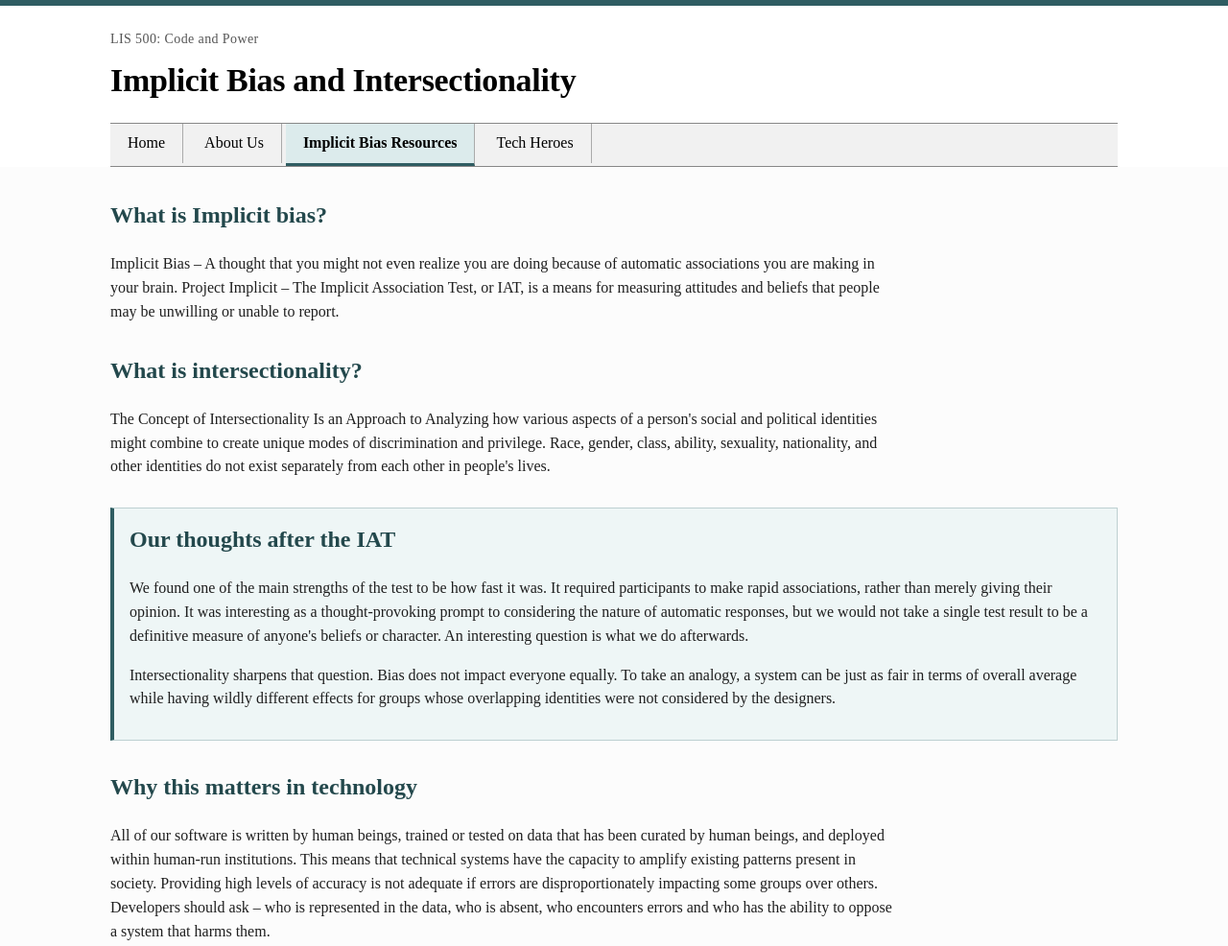
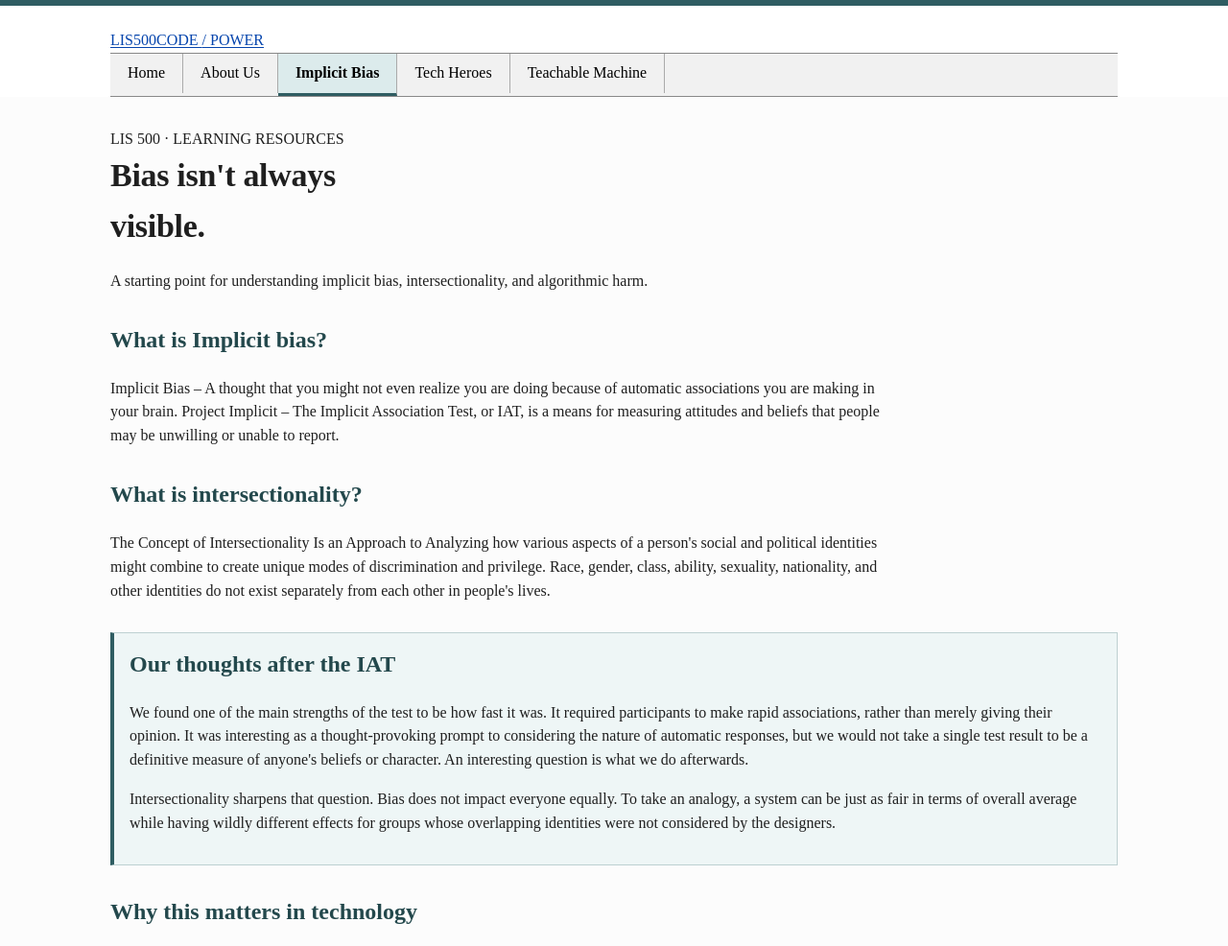
Before and after one commit to anirudhaugile/anirudhaugile.github.io, a plain HTML site: page lis500-project2/resources.html in a window 1280 px wide. Shown: the top 986 px of the page at 96% size. Drawn offline with Linux system fonts and the light colour scheme.

Commit message:
Unify site navigation and refresh resources.html

```diff
--- a/lis500-project2/resources.html
+++ b/lis500-project2/resources.html
@@ -6,7 +6,7 @@
 		<title>Implicit Bias Resources | LIS 500 Project 2</title>
 		<link rel="stylesheet" href="stylepage.css">
 	</head>
-	<body>
+	<body class="site-refresh site-inner">
 		<!--
 		AU: This is meant to serve as a resource guide in an introductory rather than in the form of an essay, since this
 		project asks us to consider the first-year college students as our audience. It begins with short overviews and
@@ -21,22 +21,12 @@
 		as the home page, keeping the layout text-centered, simple, and avoiding unnecessary animation and javascript.
 		-->
 
-		<header class="site-header">
-			<div class="page-width">
-				<p class="course-label">LIS 500: Code and Power</p>
-				<h1>Implicit Bias and Intersectionality</h1>
-				<nav aria-label="Main navigation">
-					<ul class="nav-list">
-						<li><a href="index.html">Home</a></li>
-						<li><a href="about.html">About Us</a></li>
-						<li><a class="current" aria-current="page" href="resources.html">Implicit Bias Resources</a></li>
-						<li><a href="techhero.html">Tech Heroes</a></li>
-					</ul>
-				</nav>
-			</div>
-		</header>
+		<header class="site-header"><div class="page-width site-header-inner">
+ <a class="site-brand" href="index.html"><span class="brand-mark">LIS<span>500</span></span><span class="brand-caption">CODE <span class="brand-divider">/</span> POWER</span></a>
+ <nav aria-label="Main navigation"><ul class="nav-list"><li><a href="index.html">Home</a></li><li><a href="about.html">About Us</a></li><li><a class="current" aria-current="page" href="resources.html">Implicit Bias</a></li><li><a href="techhero.html">Tech Heroes</a></li><li><a href="teachable-machine.html">Teachable Machine</a></li></ul></nav>
+ </div></header>
 
-		<main class="page-width">
+		<main class="page-width site-content"><section class="inner-hero"><span class="eyebrow">LIS 500 · LEARNING RESOURCES</span><h1>Bias isn't always<br>visible.</h1><p>A starting point for understanding implicit bias, intersectionality, and algorithmic harm.</p></section>
 			<section class="plain-section">
 				<h2>What is Implicit bias?</h2>
 				<p>
@@ -134,10 +124,6 @@
 			</section>
 		</main>
 
-		<footer>
-			<div class="page-width">
-				<p>Anirudha Ugile Lathika Suresh - LIS 500.</p>
-			</div>
-		</footer>
+		<footer class="site-footer"><div class="page-width footer-inner"><div><strong>LIS 500 / Code and Power</strong><p>A student-built project at the University of Wisconsin–Madison.</p></div><div><p>Anirudha Ugile &amp; Lathika Suresh</p><a href="teachable-machine.html">Try Project 3 ↗</a></div></div></footer>
 	</body>
 </html>
```
